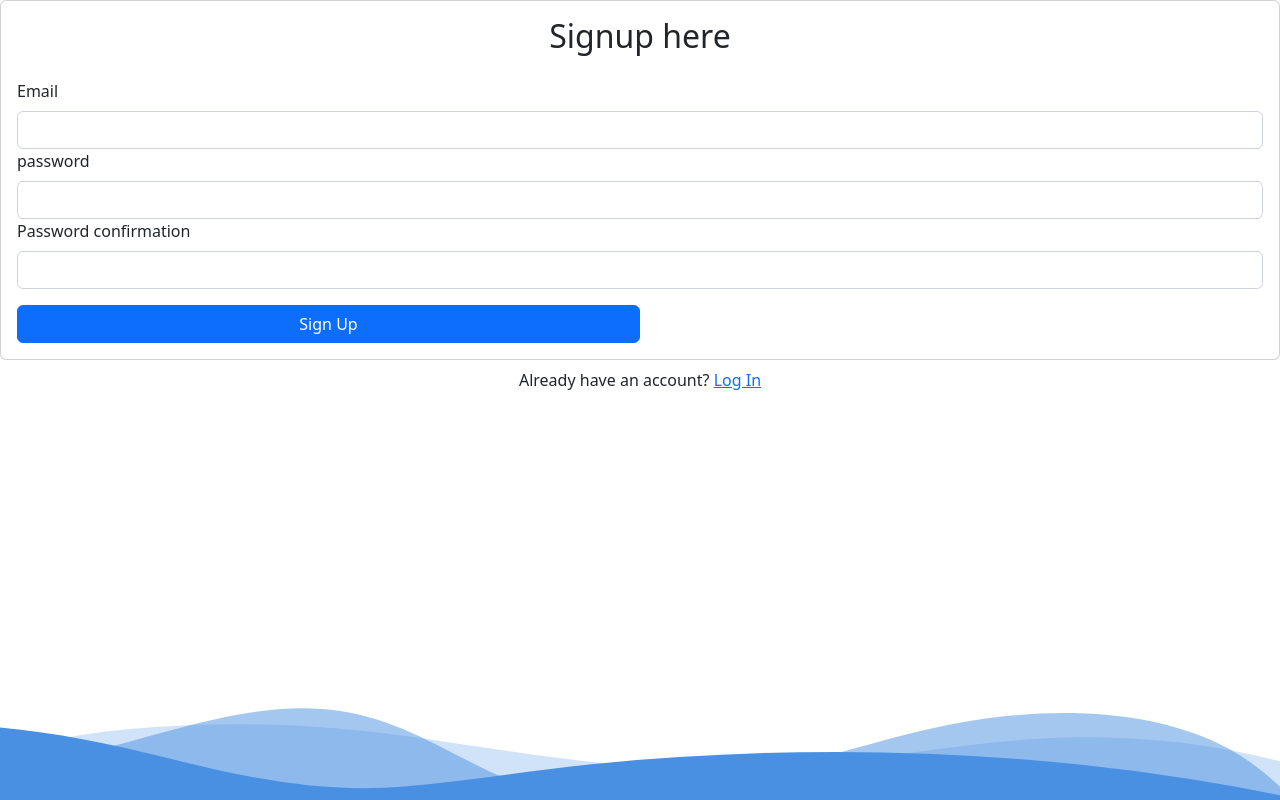
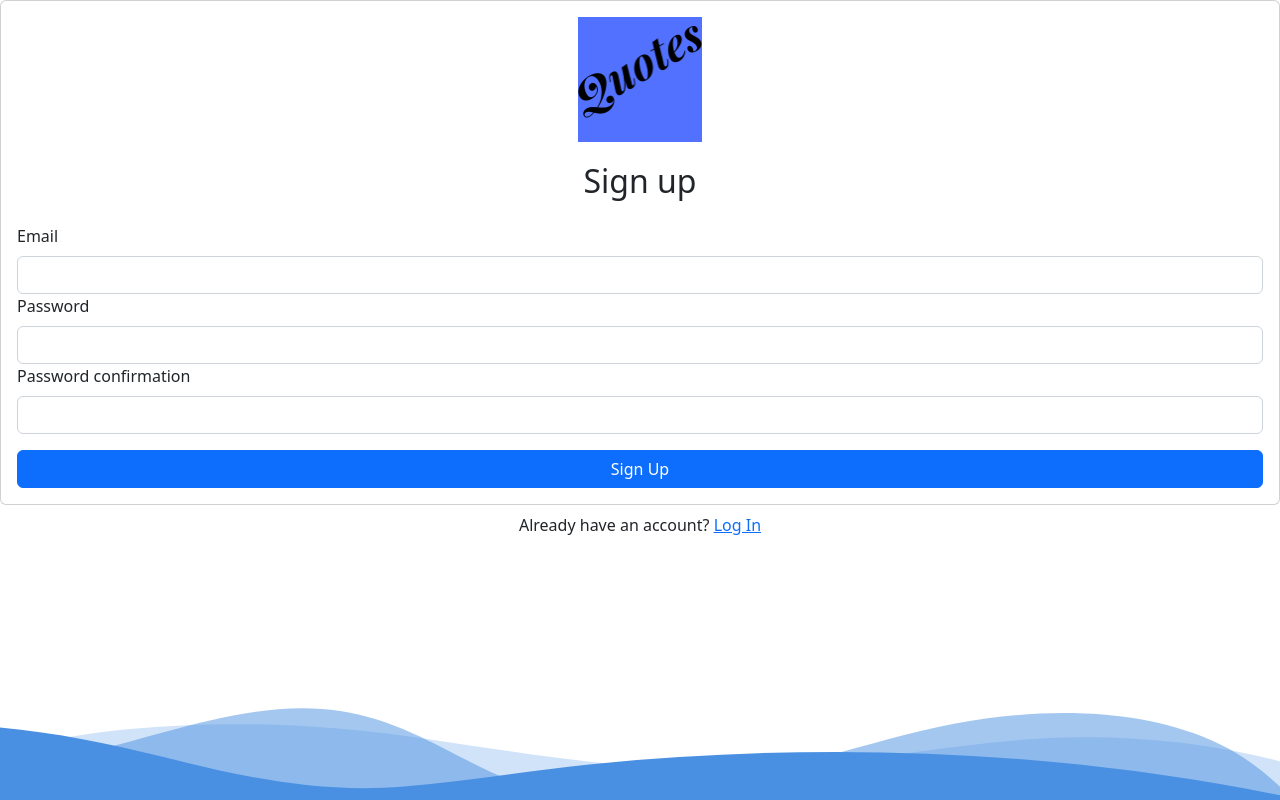
Before and after one commit to TimAngevare/quotes, a React (Create React App) app: page /SignupPage in a window 1280 px wide. Built offline with nearby package versions, Linux system fonts and the light colour scheme; no server answers.

Commit message:
Added logo to login pages

```diff
--- a/src/Components/LoginPage.js
+++ b/src/Components/LoginPage.js
@@ -4,6 +4,7 @@ import { auth } from '../Firebase'
 import {signInWithEmailAndPassword } from "firebase/auth";
 import { Link, useNavigate } from 'react-router-dom';
 import Wave from "./Wave";
+import logo from '../img/Quotes.png';
 
 
 export default function LoginPage() {
@@ -42,6 +43,9 @@ export default function LoginPage() {
         <div>
             <Card>
                 <Card.Body>
+                    <div>
+                        <img src={logo} style={{width : "10%", height : "auto", display : "block", marginLeft : "auto", marginRight : "auto", paddingBottom : 20}}/>
+                    </div>
                     <h2 className="text-center mb-4">Log In</h2>
                     {error && <Alert variant="danger">{error}</Alert>}
                     <Form onSubmit={ handleSubmit }>
--- a/src/Components/SignupPage.js
+++ b/src/Components/SignupPage.js
@@ -3,6 +3,7 @@ import { Form, Button, Card, Alert} from 'react-bootstrap';
 import { auth } from '../Firebase'
 import {createUserWithEmailAndPassword } from "firebase/auth";
 import { Link, useNavigate } from 'react-router-dom';
+import logo from '../img/Quotes.png';
 import Wave from "./Wave";
 
 export default function SignupPage() {
@@ -35,13 +36,16 @@ export default function SignupPage() {
                     // ..
                 });
         setLoading(false);
-        history.push('/');
+        history('/');
     }
     return(
         <div>
             <Card>
                 <Card.Body>
-                    <h2 className="text-center mb-4">Signup here</h2>
+                    <div>
+                        <img src={logo} style={{width : "10%", height : "auto", display : "block", marginLeft : "auto", marginRight : "auto", paddingBottom : 20}}/>
+                    </div>
+                    <h2 className="text-center mb-4">Sign up</h2>
                     {error && <Alert variant="danger">{error}</Alert>}
                     <Form onSubmit={ handleSubmit }>
                         <Form.Group id="email">
@@ -49,14 +53,14 @@ export default function SignupPage() {
                             <Form.Control type="email" ref={emailRef} required/>
                         </Form.Group>
                         <Form.Group id="password">
-                            <Form.Label>password</Form.Label>
+                            <Form.Label>Password</Form.Label>
                             <Form.Control type="password" ref={passwordRef} required/>
                         </Form.Group>
                         <Form.Group id="password-confirm" className="mb-3">
                             <Form.Label>Password confirmation</Form.Label>
                             <Form.Control type="password" ref={passwordConfirmationRef} required/>
                         </Form.Group>
-                        <Button disabled={loading} className="w-50 " type="submit">Sign Up</Button>
+                        <Button disabled={loading} className="w-100 " type="submit">Sign Up</Button>
                     </Form>
                 </Card.Body>
             </Card>
```
Also changed, not shown: src/img/Quotes.png (added).
